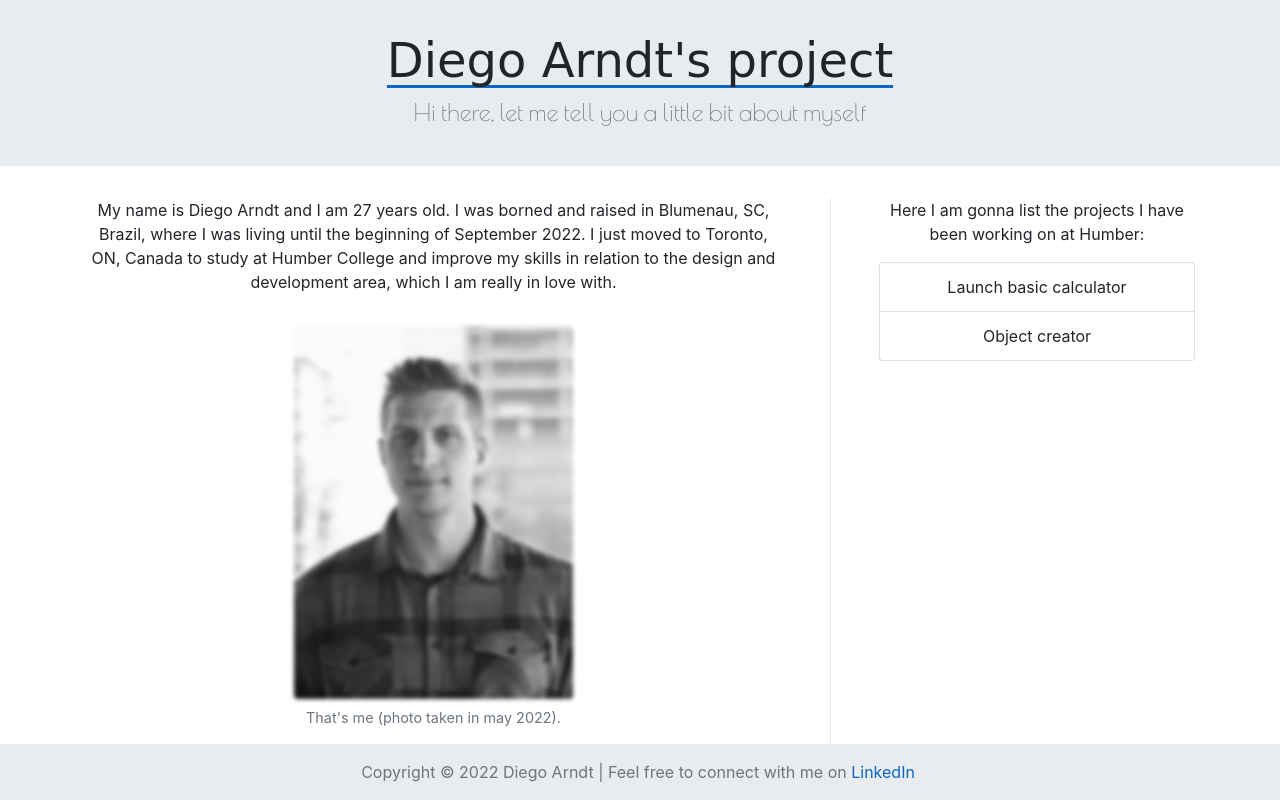
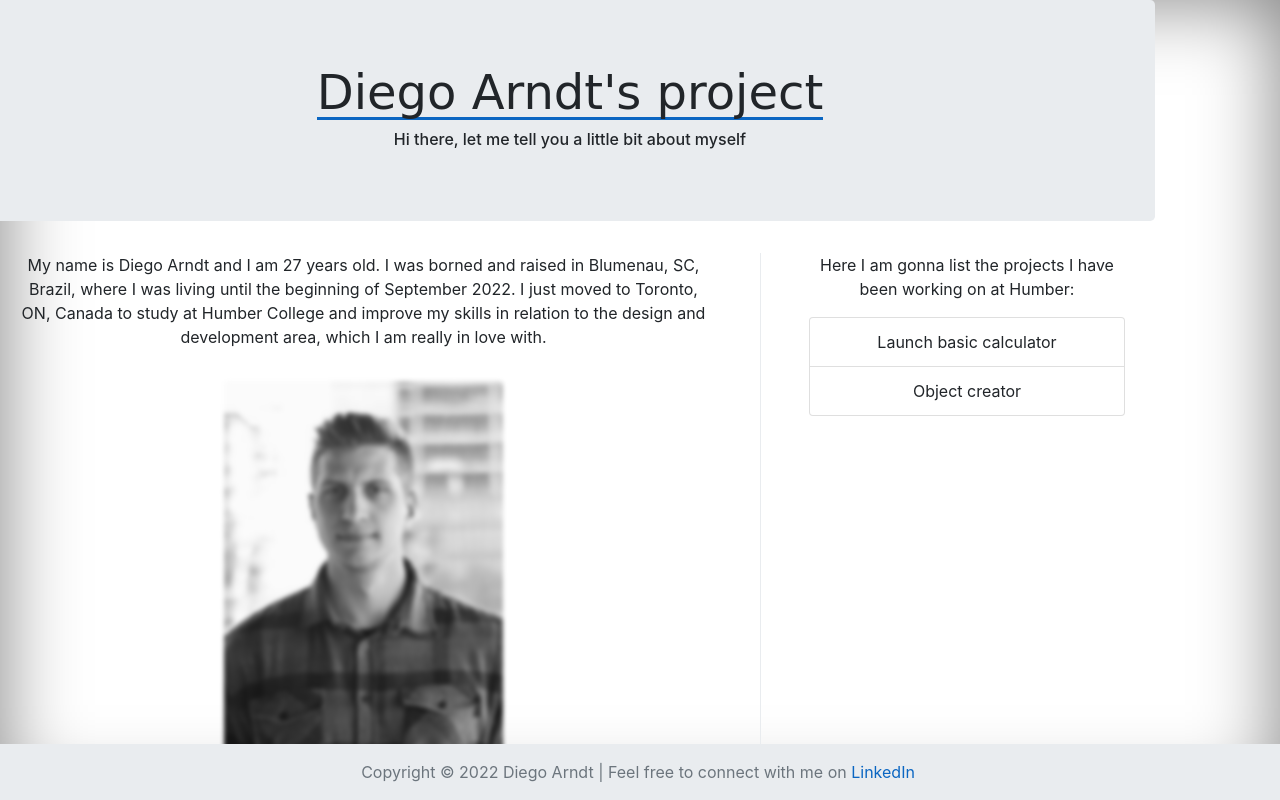
Before and after one commit to diegoarndt/study-project, a plain HTML site: page index.html in a window 1280 px wide. Drawn offline with nearby package versions, Linux system fonts and the light colour scheme; a web font is replaced by a local one.

Commit message:
Update styles.css

```diff
--- a/css/styles.css
+++ b/css/styles.css
@@ -1,7 +1,13 @@
 html,
 body {
-    width: 100vw;
-    height: 100vh;
+  height: 100%;
+}
+
+body {
+  display: -ms-flexbox;
+  display: flex;
+  color: #fff;
+  box-shadow: inset 0 0 5rem rgba(0, 0, 0, .5);
 }
 
 a {
@@ -42,14 +48,15 @@ a {
     -webkit-text-stroke-width: 2px;
 }
 
-.subtitle {
-    font-size: x-large;
+.menu-item {
+    font-size: larger;
     font-family: "Poiret One", cursive;
     color: #6c757d;
 }
 
-.jumbotron {
-    padding: 2rem 2rem !important;
+.nav-masthead {
+    border-bottom: 1px solid #e9ecef;
+    margin-bottom: 2rem !important;
 }
 
 figure {
```
